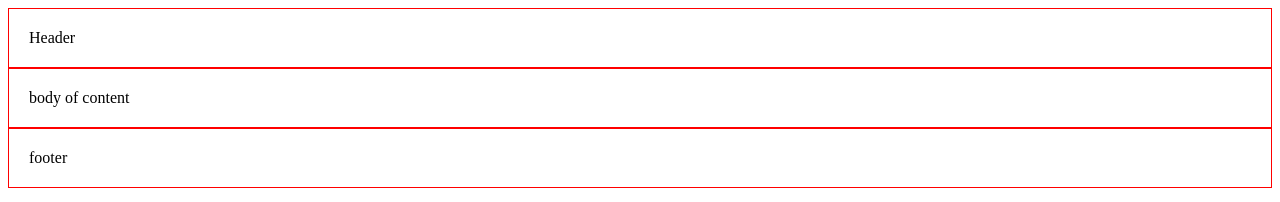
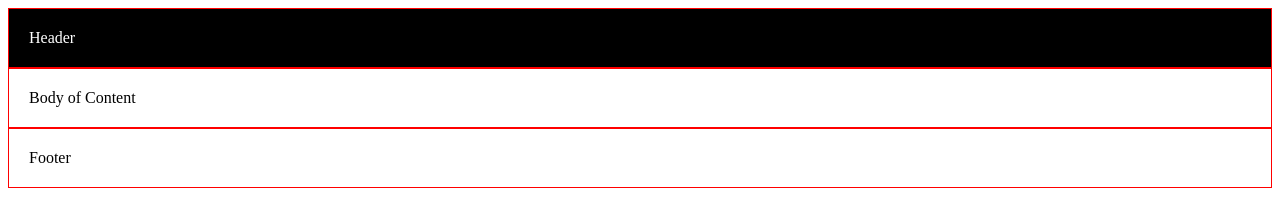
Before and after one commit to itskerryhere/lab1demo, a plain HTML site: page index.html in a window 1280 px wide. Drawn offline with Linux system fonts and the light colour scheme.

Commit message:
updated css and index

```diff
--- a/index.html
+++ b/index.html
@@ -8,18 +8,15 @@
 </head>
 <body>
 
-</body>
-</html>
-
-<div>
+    <div class = "myheader">
         Header
     </div>
     <div>
-body of content
+        Body of Content
     </div>
     <div>
- footer
+        Footer
     </div>
-<body>
 
-<html>
+</body>
+</html>
--- a/userinterface.css
+++ b/userinterface.css
@@ -2,3 +2,8 @@ div{
     padding: 20px;
     border: thin solid red;
 }
+
+.myheader{
+    background-color: black;
+    color: white;
+}
```
Lines whose indentation alone changed are shown as unchanged.
